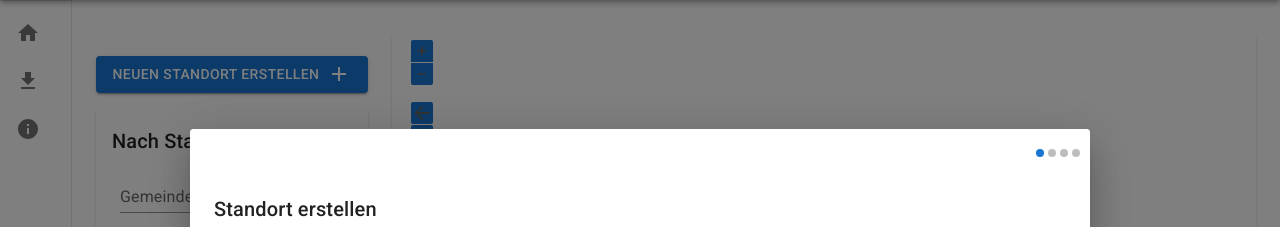
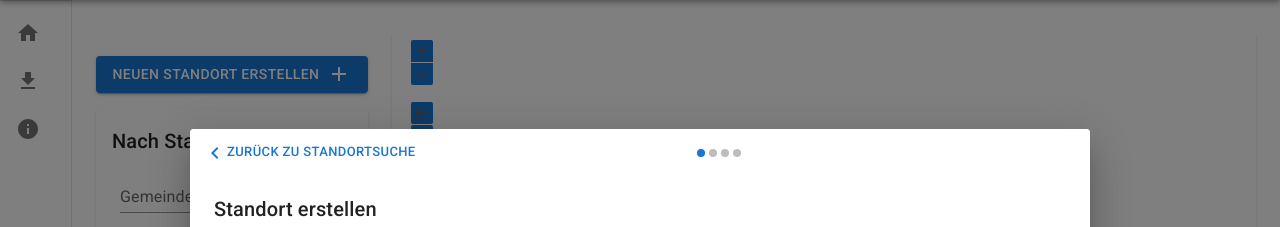
Before and after one commit to geowerkstatt/ews-boda, a React (Create React App) app in the folder src/ClientApp/: page / in a window 1280 px wide. Both pictures are taken after a click on the button "NEUEN STANDORT ERSTELLEN". Shown: the part 64-291 px from the top of the page. Built offline with nearby package versions, Linux system fonts and the light colour scheme; no server answers.

Commit message:
Update navigation in form header

```diff
--- a/src/ClientApp/src/components/InputForm.js
+++ b/src/ClientApp/src/components/InputForm.js
@@ -2,6 +2,7 @@ import React, { useState, useEffect } from "react";
 import MobileStepper from "@mui/material/MobileStepper";
 import Button from "@mui/material/Button";
 import KeyboardArrowLeft from "@mui/icons-material/KeyboardArrowLeft";
+import CloseIcon from "@mui/icons-material/Close";
 import StandortForm from "./StandortForm";
 import BohrungForm from "./BohrungForm";
 import BohrprofilForm from "./BohrprofilForm";
@@ -260,7 +261,6 @@ export default function InputForm(props) {
 
   const steps = [
     {
-      label: "zum Standort",
       form: (
         <StandortForm
           currentStandort={currentStandort}
@@ -277,7 +277,6 @@ export default function InputForm(props) {
       ),
     },
     {
-      label: "zur Bohrung",
       form: (
         <BohrungForm
           currentStandort={currentStandort}
@@ -295,7 +294,6 @@ export default function InputForm(props) {
       ),
     },
     {
-      label: "zum Bohrprofil",
       form: (
         <BohrprofilForm
           currentBohrung={currentBohrung}
@@ -313,7 +311,6 @@ export default function InputForm(props) {
       ),
     },
     {
-      label: "zur Schicht",
       form: (
         <SchichtForm
           currentBohrung={currentBohrung}
@@ -340,6 +337,12 @@ export default function InputForm(props) {
         position="static"
         activeStep={activeStep}
         backButton={
+          <Button size="small" onClick={handleClose}>
+            <KeyboardArrowLeft />
+            Zurück zu Standortsuche
+          </Button>
+        }
+        nextButton={
           <Button
             size="small"
             onClick={handleBack}
@@ -350,8 +353,7 @@ export default function InputForm(props) {
               },
             }}
           >
-            <KeyboardArrowLeft />
-            Zurück {activeStep !== 0 && steps[activeStep - 1].label}
+            <CloseIcon />
           </Button>
         }
       />
```
